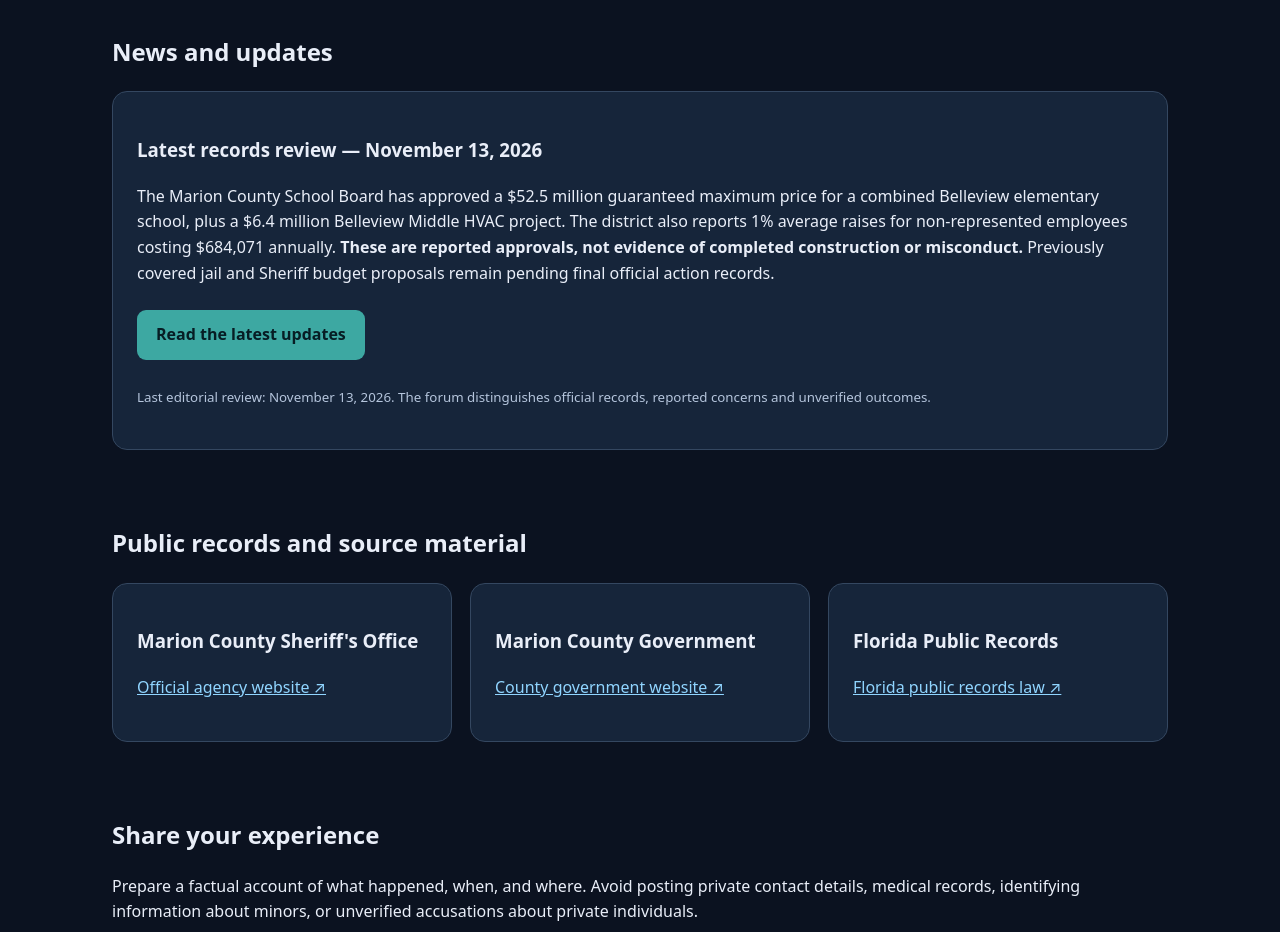
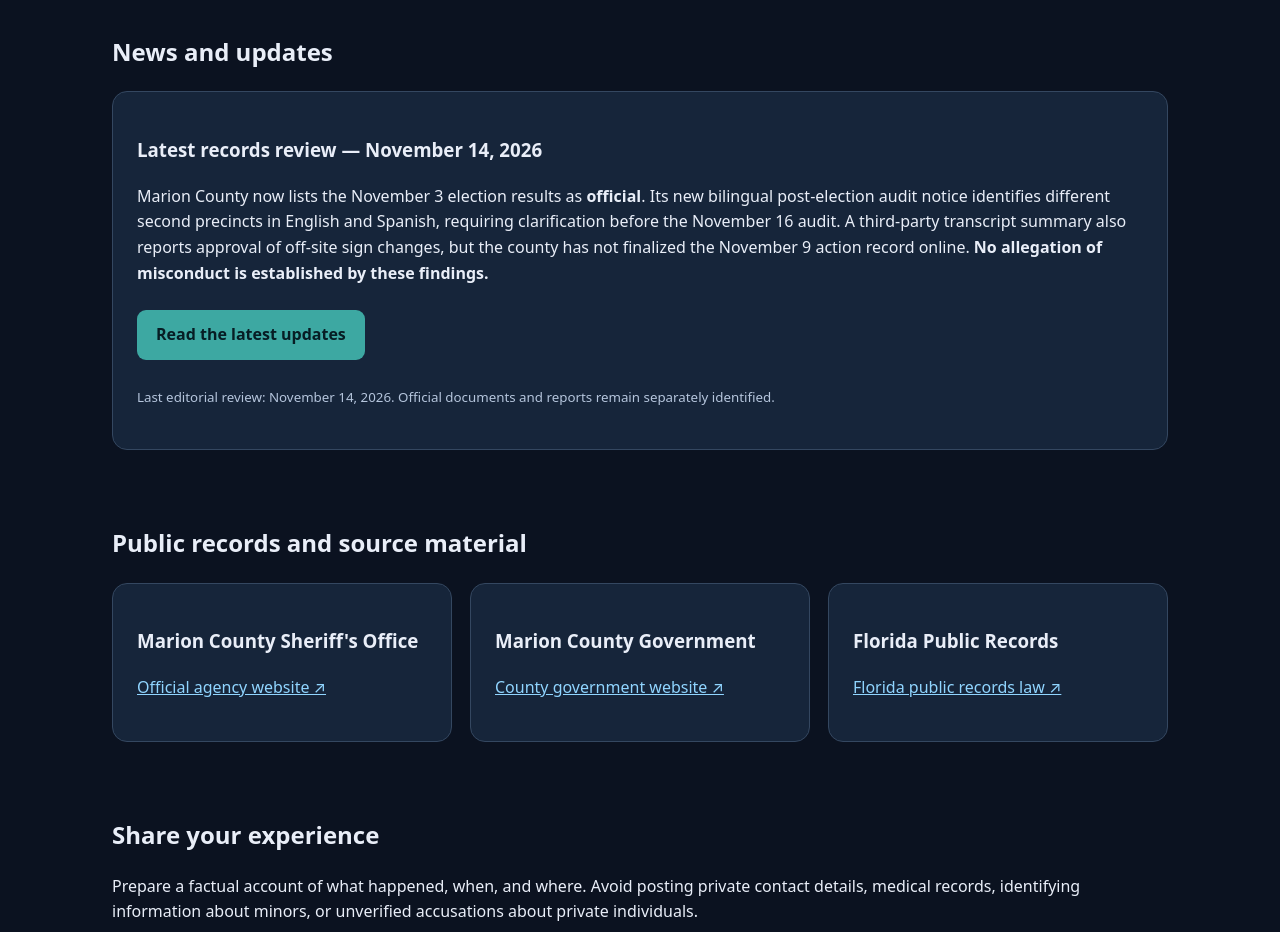
Before and after one commit to dbolden75/marion-county-accountability, a plain HTML site: page index.html in a window 1280 px wide. Shown: the part 940-1872 px from the top of the page. Drawn offline with Linux system fonts and the light colour scheme.

Commit message:
Feature Nov 14 accountability records update on homepage

```diff
--- a/index.html
+++ b/index.html
@@ -5,7 +5,7 @@
 <div class="hero"><div class="eyebrow">Independent community project · Marion County, Florida</div><h1>Public institutions should answer to the public.</h1><p class="muted">A place to examine public records, discuss jail conditions, review government accountability, and share firsthand experiences responsibly.</p><a class="button" href="#share">Share your experience</a><a class="button" href="#records">Explore public records</a></div>
 <div class="notice"><strong>Editorial standard:</strong> Allegations are not established facts. Reports submitted by the public are not independently verified. We seek documentation, context, corrections, and responses from the institutions discussed.</div>
 <section id="topics"><h2>What we're examining</h2><div class="grid"><article class="card"><h3>Marion County Jail</h3><p>Conditions, inmate welfare, communication access, suicide prevention, rehabilitation, and public oversight.</p></article><article class="card"><h3>Sheriff's Office</h3><p>Policies, transparency, complaint procedures, budgets, use-of-force reporting, and official responses.</p></article><article class="card"><h3>Elected officials</h3><p>Public decisions, meeting records, accountability mechanisms, and policy outcomes without party endorsements.</p></article></div></section>
-<section id="news"><h2>News and updates</h2><div class="card"><h3>Latest records review — November 13, 2026</h3><p>The Marion County School Board has approved a $52.5 million guaranteed maximum price for a combined Belleview elementary school, plus a $6.4 million Belleview Middle HVAC project. The district also reports 1% average raises for non-represented employees costing $684,071 annually. <strong>These are reported approvals, not evidence of completed construction or misconduct.</strong> Previously covered jail and Sheriff budget proposals remain pending final official action records.</p><p><a class="button" href="news.html#2026-11-13-accountability-update">Read the latest updates</a></p><p><small>Last editorial review: November 13, 2026. The forum distinguishes official records, reported concerns and unverified outcomes.</small></p></div></section>
+<section id="news"><h2>News and updates</h2><div class="card"><h3>Latest records review — November 14, 2026</h3><p>Marion County now lists the November 3 election results as <strong>official</strong>. Its new bilingual post-election audit notice identifies different second precincts in English and Spanish, requiring clarification before the November 16 audit. A third-party transcript summary also reports approval of off-site sign changes, but the county has not finalized the November 9 action record online. <strong>No allegation of misconduct is established by these findings.</strong></p><p><a class="button" href="news.html#2026-11-14-accountability-update">Read the latest updates</a></p><p><small>Last editorial review: November 14, 2026. Official documents and reports remain separately identified.</small></p></div></section>
 <section id="records"><h2>Public records and source material</h2><div class="grid"><div class="card"><h3>Marion County Sheriff's Office</h3><p><a href="https://www.marionso.com/" target="_blank" rel="noopener noreferrer">Official agency website ↗</a></p></div><div class="card"><h3>Marion County Government</h3><p><a href="https://www.marionfl.org/" target="_blank" rel="noopener noreferrer">County government website ↗</a></p></div><div class="card"><h3>Florida Public Records</h3><p><a href="https://www.flsenate.gov/Laws/Statutes/2025/119" target="_blank" rel="noopener noreferrer">Florida public records law ↗</a></p></div></div></section>
 <section id="share"><h2>Share your experience</h2><p>Prepare a factual account of what happened, when, and where. Avoid posting private contact details, medical records, identifying information about minors, or unverified accusations about private individuals.</p><div class="card"><form id="report"><label for="subject">Topic</label><select id="subject"><option>Jail conditions</option><option>Sheriff's Office</option><option>Elected officials</option><option>Public records</option><option>Other</option></select><label for="when">Approximate date</label><input id="when" type="text" placeholder="Month and year (if known)"><label for="account">Your account</label><textarea id="account" rows="7" maxlength="8000" placeholder="Describe what you directly experienced or can document." required></textarea><button type="submit">Copy report to clipboard</button><p id="status" aria-live="polite"></p></form><small>This form does not transmit, store, or publicly publish your report. Copy it to keep your own draft. A moderated submission system is planned.</small></div></section>
 <section><h2>Corrections and fairness</h2><p>We welcome documentary evidence, factual corrections, and responses from agencies and people mentioned in published material. Content will be evaluated for relevance, sourcing, privacy, and potential harm before publication.</p></section>
```
